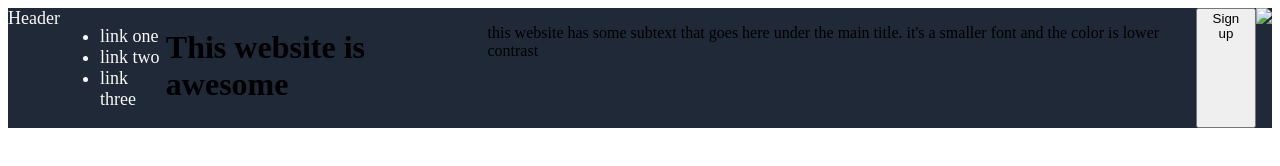
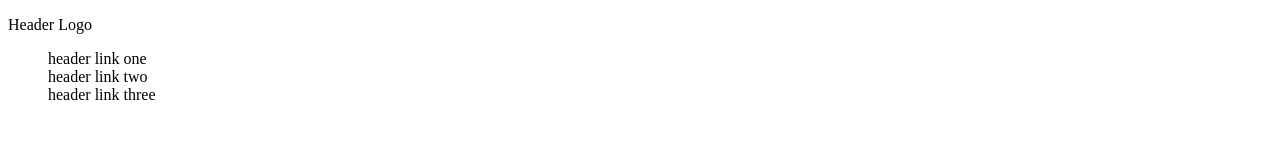
Before and after one commit to noresolve191/landing-page, a plain HTML site: page index.html in a window 1280 px wide. Drawn offline with Linux system fonts and the light colour scheme.

Commit message:
changed everything to be of better structure

```diff
--- a/css/stylesheet.css
+++ b/css/stylesheet.css
@@ -1,6 +1,7 @@
 .header {
   display: flex;
   background-color: #1f2937;
+  padding: 100px;
 }
 
 .header-logo {
@@ -13,11 +14,10 @@
   font-size: 18px;
   color: #f9faf8;
   display: flex;
-  align-items: start;
 }
-
-.hero {
+s .hero {
   display: flex;
+  align-items: flex-end;
 }
 
 .sign {
--- a/index.html
+++ b/index.html
@@ -7,27 +7,21 @@
     <link rel="stylesheet" href="/css/stylesheet.css" />
   </head>
   <body>
-    <div class="header">
-     <div class="header-logo">Header <Logo></div>
-
-        <div class="list"><ul>
-        <li href='?'> link one </li>
-        <li href='?'> link two </li>
-        <li href='?'> link three </li>
-        </ul></div>
-
-
-        <div class ="hero"><h1>This website is awesome</h1>
-          <p> this website has some subtext that goes here under the main title. it's a smaller font and the color is lower contrast</p>
-          <button class ="sign">Sign up</button>
-        </div>
-        <div class="imgs">
-          <img src=alt="beautiful tiger in river" ></img>
+    <div class="first-section">
+      <div class="navbar">
+        <div class="navbar-left">
+          <p id="header-logo">Header Logo</p>
+          <p></p>
         </div>
 
-
-
-
+        <div class="navbar-right">
+          <ul style="list-style-type: none">
+            <li>header link one</li>
+            <li>header link two</li>
+            <li>header link three</li>
+          </ul>
+        </div>
+      </div>
     </div>
   </body>
 </html>
```
